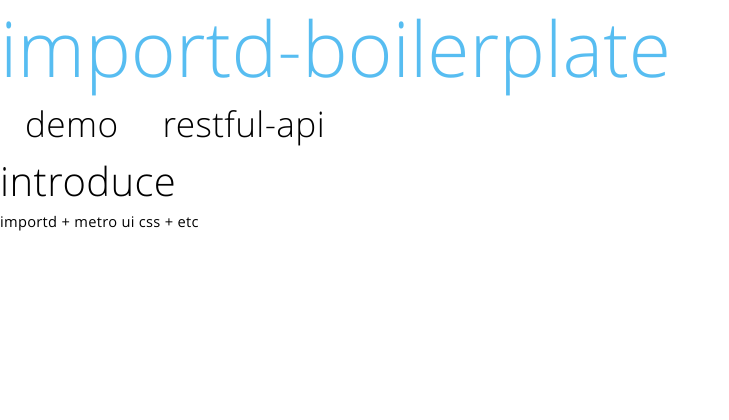
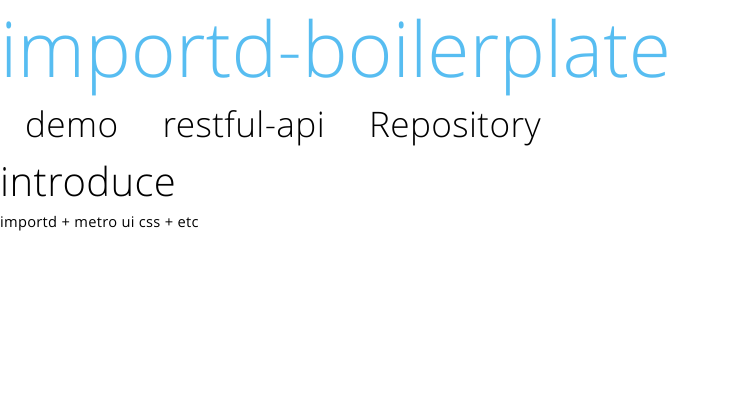
Before and after one commit to if1live/importd-boilerplate, a Python web app: template templates/index.jinja2 in a window 1280 px wide. Shown: the top 420 px of the page, without its empty margins (0-729 px from the left). Run offline with Jinja, Linux system fonts and the light colour scheme; the template is opened without the code that fills it, so the values that code supplies are empty; some libraries are stand-ins or nearby versions.

Commit message:
fix travis-ci script. add github repo

```diff
--- a/templates/base_layout.jinja2
+++ b/templates/base_layout.jinja2
@@ -8,6 +8,7 @@
         <ul>
             <li><a href="{{ url('demo.index') }}">demo</a></li>
             <li><a href="{{ url('sella.views.view_restful_api') }}">restful-api</a></li>
+            <li><a href="https://github.com/if1live/importd-boilerplate">Repository</a></li>
         </ul>
     </nav>
 {% block content %}
```
Also changed, not shown: .travis.yml.
